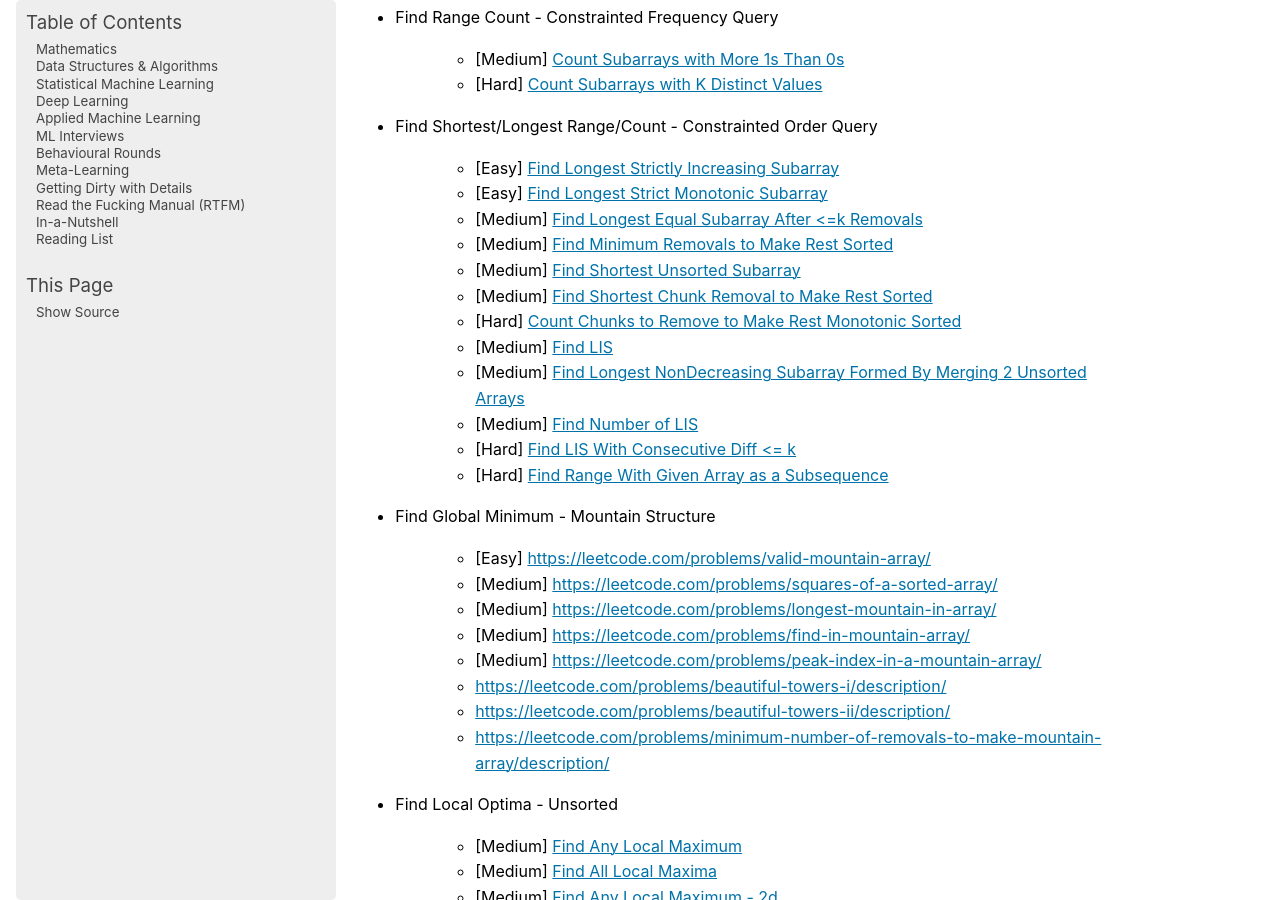
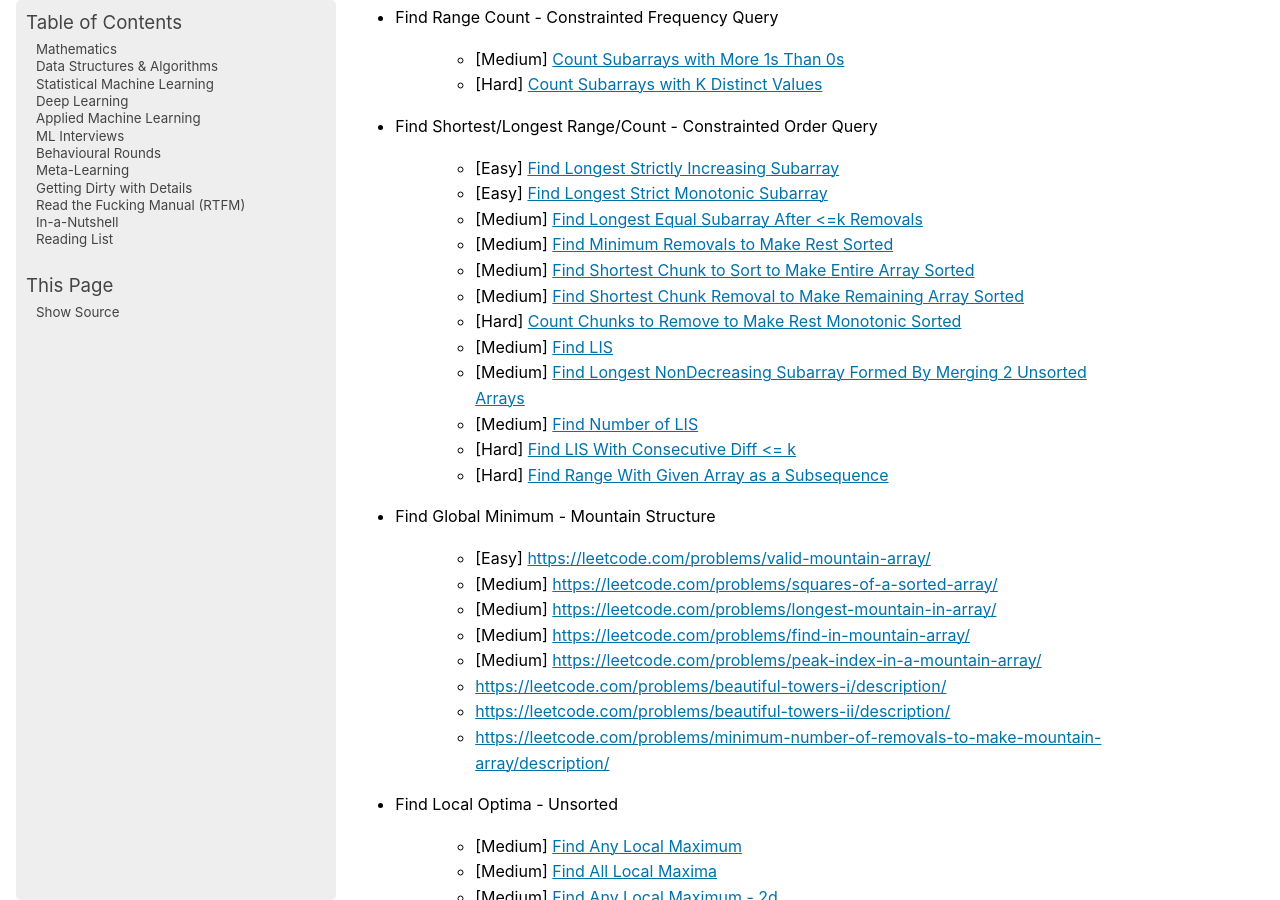
Before and after one commit to uselesstechjunks/leetcode, a Sphinx documentation site: the page built from docs/source/dsa/qb.rst, in a window 1280 px wide and 900 px high, scrolled down 3522 px. Built offline with Sphinx 7.4.7, drawn with Linux system fonts in a browser that asks for light colours; pages that are not in the unit, such as notebooks, are missing from menus.

Commit message:
Update qb.rst

```diff
--- a/docs/source/dsa/qb.rst
+++ b/docs/source/dsa/qb.rst
@@ -132,8 +132,8 @@ Arrays
 	- [Easy] `Find Longest Strict Monotonic Subarray <https://leetcode.com/problems/longest-strictly-increasing-or-strictly-decreasing-subarray/description/>`_
 	- [Medium] `Find Longest Equal Subarray After <=k Removals <https://leetcode.com/problems/find-the-longest-equal-subarray/description/>`_
 	- [Medium] `Find Minimum Removals to Make Rest Sorted <https://www.geeksforgeeks.org/minimum-number-deletions-make-sorted-sequence/>`_
-	- [Medium] `Find Shortest Unsorted Subarray <https://leetcode.com/problems/shortest-unsorted-continuous-subarray/description/>`_
-	- [Medium] `Find Shortest Chunk Removal to Make Rest Sorted <https://leetcode.com/problems/shortest-subarray-to-be-removed-to-make-array-sorted/description/>`_
+	- [Medium] `Find Shortest Chunk to Sort to Make Entire Array Sorted <https://leetcode.com/problems/shortest-unsorted-continuous-subarray/description/>`_
+	- [Medium] `Find Shortest Chunk Removal to Make Remaining Array Sorted <https://leetcode.com/problems/shortest-subarray-to-be-removed-to-make-array-sorted/description/>`_
 	- [Hard] `Count Chunks to Remove to Make Rest Monotonic Sorted <https://leetcode.com/problems/count-the-number-of-incremovable-subarrays-ii/>`_
 	- [Medium] `Find LIS <https://leetcode.com/problems/longest-increasing-subsequence/description/>`_
 	- [Medium] `Find Longest NonDecreasing Subarray Formed By Merging 2 Unsorted Arrays <https://leetcode.com/problems/longest-non-decreasing-subarray-from-two-arrays/description/>`_
```
